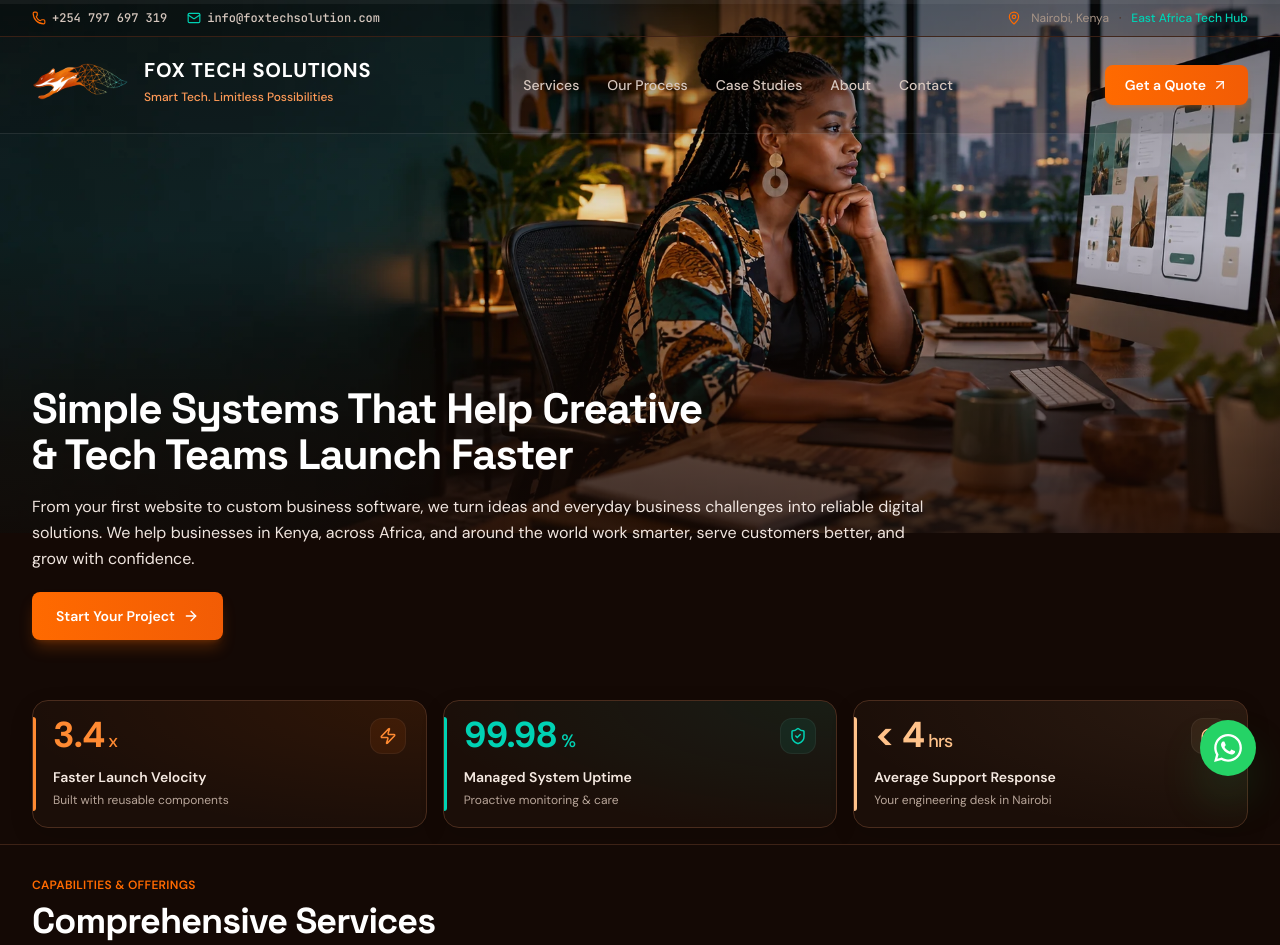
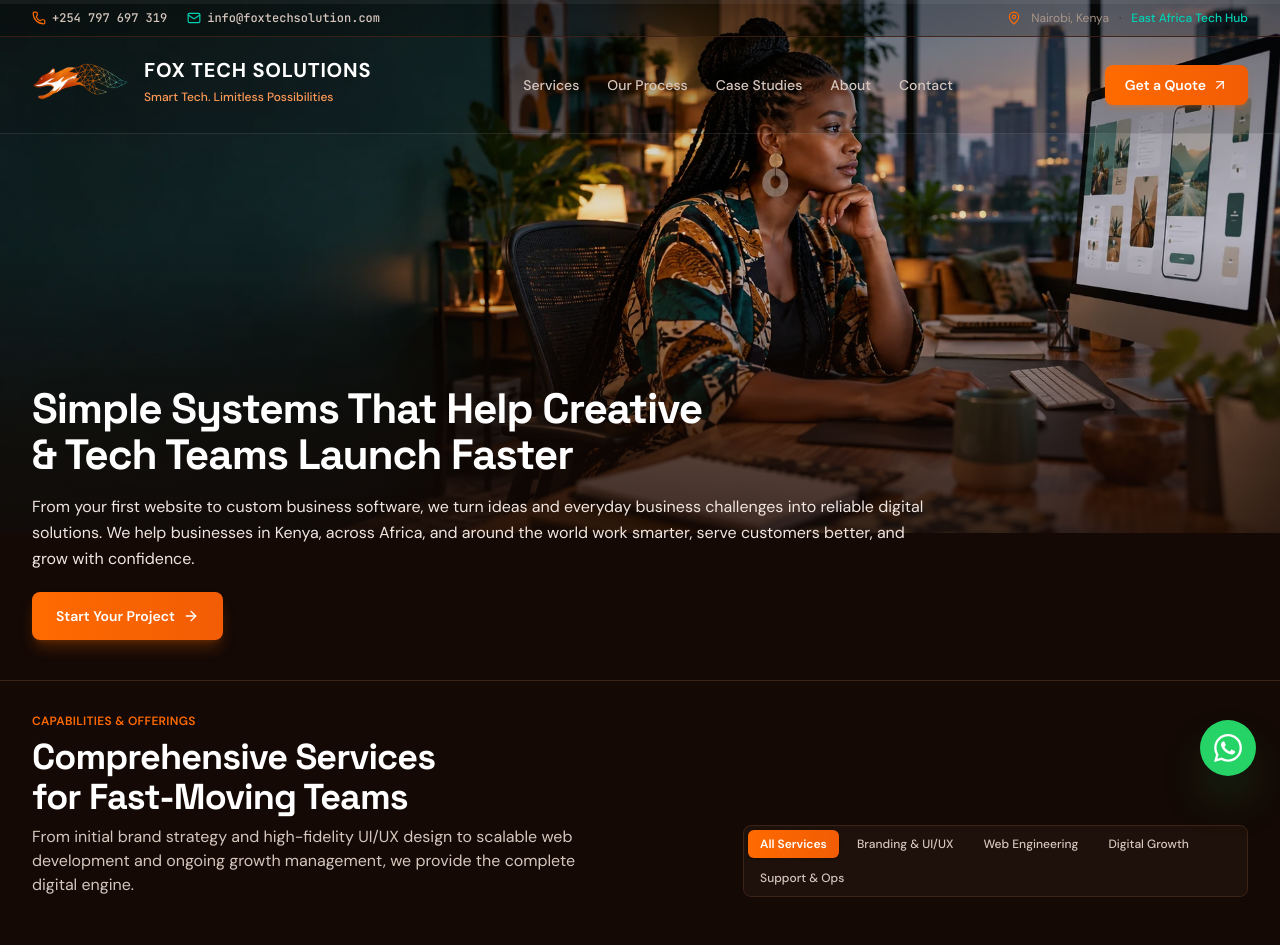
Before and after one commit to johnorengo/Fox-Tech-Portfolio, a React (Vite) app: page / in a window 1280 px wide. Shown: the top 945 px of the page. Built offline with nearby package versions, Linux system fonts and the light colour scheme.

Commit message:
Remove hero performance statistics cards

```diff
--- a/src/components/Hero.tsx
+++ b/src/components/Hero.tsx
@@ -1,5 +1,5 @@
 import React, { useEffect, useState } from 'react';
-import { ArrowRight, Zap, ShieldCheck, Headphones } from 'lucide-react';
+import { ArrowRight } from 'lucide-react';
 
 import engineeringTeam from '../assets/images/hero-engineering-team.webp';
 import productDesigner from '../assets/images/hero-product-designer.webp';
@@ -51,7 +51,7 @@ export const Hero: React.FC<HeroProps> = ({ onBookScoping }) => {
 
   return (
     <section
-      className="hero-section relative overflow-hidden bg-[#140905] pb-6 lg:pb-4"
+      className="hero-section relative overflow-hidden bg-[#140905]"
       aria-label="Fox Tech Solutions introduction"
     >
       <div className="hero-stage relative isolate overflow-hidden">
@@ -85,33 +85,6 @@ export const Hero: React.FC<HeroProps> = ({ onBookScoping }) => {
         </div>
       </div>
 
-      <div className="hero-stats mx-auto mt-5 grid max-w-7xl grid-cols-1 gap-3 px-4 sm:grid-cols-3 sm:gap-4 sm:px-6 lg:px-8" aria-label="Our performance at a glance">
-        {[
-          { value: '3.4', unit: 'x', label: 'Faster Launch Velocity', detail: 'Built with reusable components', icon: Zap, accent: '#ff8a32', glow: 'rgba(255,106,0,0.09)' },
-          { value: '99.98', unit: '%', label: 'Managed System Uptime', detail: 'Proactive monitoring & care', icon: ShieldCheck, accent: '#00d2b4', glow: 'rgba(0,210,180,0.08)' },
-          { value: '< 4', unit: 'hrs', label: 'Average Support Response', detail: 'Your engineering desk in Nairobi', icon: Headphones, accent: '#ffc28a', glow: 'rgba(255,194,138,0.07)' },
-        ].map((stat, index) => (
-          <div
-            key={stat.label}
-            data-reveal="rise"
-            data-reveal-delay={String(index + 1)}
-            className="hero-stat-card relative overflow-hidden rounded-2xl border border-[#4a2c1d] px-5 py-4 shadow-[0_8px_24px_rgba(0,0,0,0.12)] transition-colors duration-300 hover:border-[#79503a]"
-            style={{ background: `radial-gradient(ellipse at top right, ${stat.glow}, transparent 75%), #1b0e08` }}
-          >
-            <div className="absolute bottom-4 left-0 top-4 w-[3px] rounded-r-full" style={{ backgroundColor: stat.accent }} aria-hidden="true" />
-            <div className="flex items-center justify-between gap-3">
-              <div className="font-display text-[2rem] font-bold leading-none tracking-tight tabular-nums lg:text-4xl" style={{ color: stat.accent }}>
-                {stat.value}<span className="ml-1 text-lg font-medium">{stat.unit}</span>
-              </div>
-              <div className="flex h-9 w-9 shrink-0 items-center justify-center rounded-xl border border-white/5" style={{ color: stat.accent, backgroundColor: stat.glow }}>
-                <stat.icon className="h-[18px] w-[18px]" aria-hidden="true" />
-              </div>
-            </div>
-            <div className="mt-3 text-sm font-semibold text-[#f5e9e1]">{stat.label}</div>
-            <div className="mt-1 text-xs leading-relaxed text-[#b9a69a]">{stat.detail}</div>
-          </div>
-        ))}
-      </div>
     </section>
   );
 };
--- a/src/index.css
+++ b/src/index.css
@@ -142,13 +142,6 @@ html.scroll-reveals-ready [data-reveal-delay="4"] { transition-delay: 160ms; }
   }
 }
 
-@media (hover: hover) and (prefers-reduced-motion: no-preference) {
-  .hero-stat-card:hover {
-    translate: 0 -3px;
-    box-shadow: 0 12px 28px rgba(0, 0, 0, 0.22);
-  }
-}
-
 .site-header[data-scrolled="true"] {
   box-shadow: 0 6px 24px rgba(0, 0, 0, 0.35);
 }
@@ -164,9 +157,6 @@ html.scroll-reveals-ready [data-reveal-delay="4"] { transition-delay: 160ms; }
   text-decoration-color: #ff6a00;
 }
 
-.hero-stat-card {
-  transition: border-color 250ms ease, translate 250ms ease, box-shadow 250ms ease;
-}
 .ambient-glow {
   animation: glow-breathe 9s ease-in-out infinite;
 }
```
